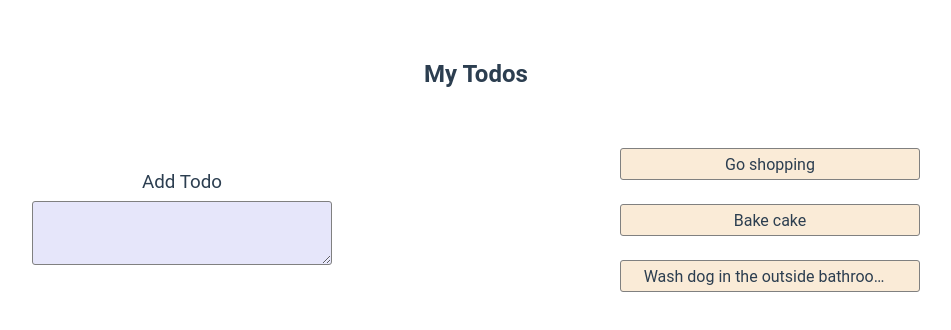
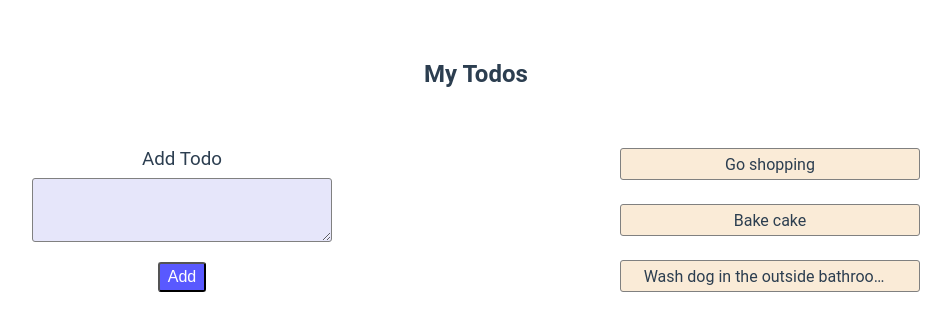
Before and after one commit to romesh-jaya/todo-vue, a Vue app: page / in a window 1280 px wide. Shown: the top 330 px of the page, without its empty margins (164-1115 px from the left). Built offline with nearby package versions, Linux system fonts and the light colour scheme.

Commit message:
feat: add todo

```diff
--- a/src/App.vue
+++ b/src/App.vue
@@ -1,8 +1,8 @@
 <template>
   <h2 class="header">My Todos</h2>
   <div class="content">
-    <EditTodo />
-    <TodoList />
+    <EditTodo @add-save-button-clicked="onAddSaveButtonClick" item="" />
+    <TodoList :todos="todos" />
   </div>
 </template>
 
@@ -15,17 +15,26 @@ export default {
   components: { TodoList, EditTodo },
   data() {
     return {
-      counter: 0,
-      labelText: "Hello Rom",
+      todos: [
+        { id: "111", item: "Go shopping" },
+        { id: "112", item: "Bake cake" },
+        { id: "113", item: "Wash dog in the outside bathroom without soap" },
+      ],
     };
   },
   methods: {
-    onButtonClick(newCount) {
-      this.counter = newCount;
-    },
-    handler(e, data) {
-      console.log("e", e);
-      console.log("data", data);
+    onAddSaveButtonClick(value) {
+      const { id, input } = value;
+      console.log("item", input);
+
+      if (id) {
+        const newArray = this.todos.filter((todo) => todo.id !== id);
+        newArray.push({ id, input });
+        this.todos = newArray;
+      } else {
+        const maxId = Math.max(...this.todos.map((todo) => todo.id));
+        this.todos.push({ id: maxId + 1, input });
+      }
     },
   },
 };
@@ -57,6 +66,10 @@ p {
   margin: 0;
 }
 
+button {
+  cursor: pointer;
+}
+
 #app {
   -webkit-font-smoothing: antialiased;
   -moz-osx-font-smoothing: grayscale;
--- a/src/components/EditTodo.vue
+++ b/src/components/EditTodo.vue
@@ -1,7 +1,9 @@
 <template>
   <div class="container">
     <div class="label">Add Todo</div>
-    <textarea class="input"></textarea>
+    <textarea class="input" v-model="input"></textarea>
+    <p class="error">{{ error }}</p>
+    <button class="button" @click="onAddSaveButtonClick">Add</button>
   </div>
 </template>
 
@@ -9,6 +11,23 @@
 export default {
   name: "EditTodo",
   props: { item: String },
+  data() {
+    return {
+      input: "",
+      error: "",
+    };
+  },
+  emits: ["add-save-button-clicked"],
+  methods: {
+    onAddSaveButtonClick() {
+      if (!this.input) {
+        this.error = "Todo cannot be empty";
+        return;
+      }
+
+      this.$emit("add-save-button-clicked", { input: this.input, id: null });
+    },
+  },
 };
 </script>
 
@@ -27,6 +46,16 @@ export default {
   padding: 0.25rem;
   font-size: 1rem;
   font-family: inherit;
+  margin-block-end: 0.5rem;
+}
+
+.button {
+  background-color: #5959ff;
+  color: white;
+  padding-inline: 0.5rem;
+  padding-block: 0.25rem;
+  border-radius: 3px;
+  font-size: 1rem;
 }
 
 .container {
@@ -34,4 +63,10 @@ export default {
   inline-size: 90%;
   max-inline-size: 300px;
 }
+
+.error {
+  color: red;
+  font-size: 0.75rem;
+  margin-block-end: 0.5rem;
+}
 </style>
--- a/src/components/TodoList.vue
+++ b/src/components/TodoList.vue
@@ -12,15 +12,7 @@ import Todo from "./Todo.vue";
 export default {
   name: "TodoList",
   components: { Todo },
-  data() {
-    return {
-      todos: [
-        { id: "111", item: "Go shopping" },
-        { id: "112", item: "Bake cake" },
-        { id: "113", item: "Wash dog in the outside bathroom without soap" },
-      ],
-    };
-  },
+  props: { todos: Array },
 };
 </script>
 
```
